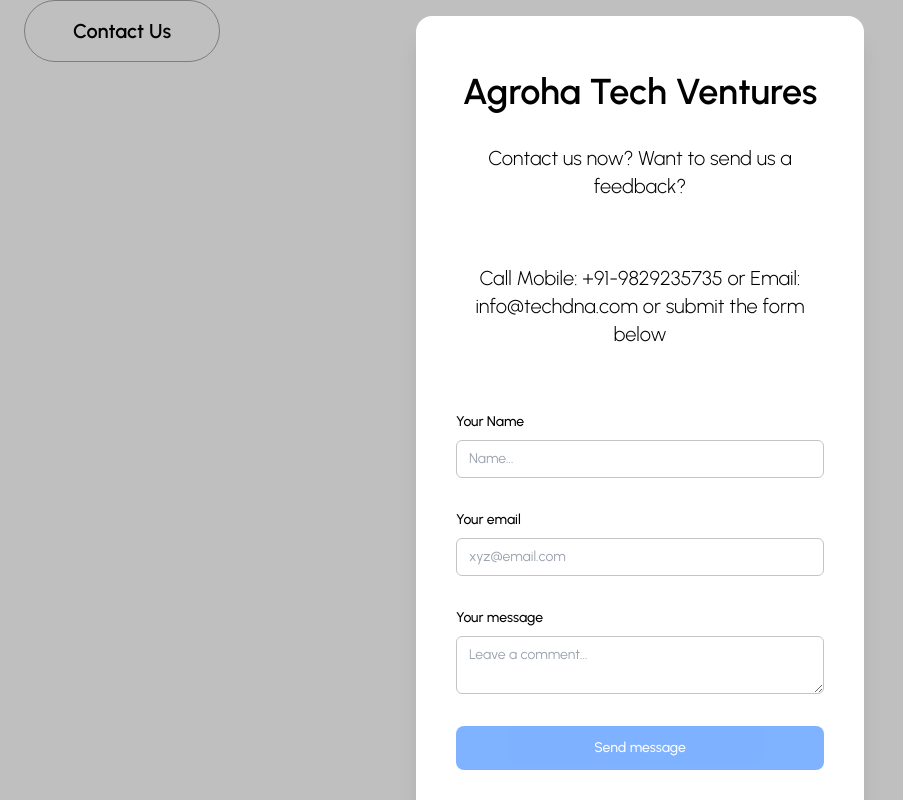
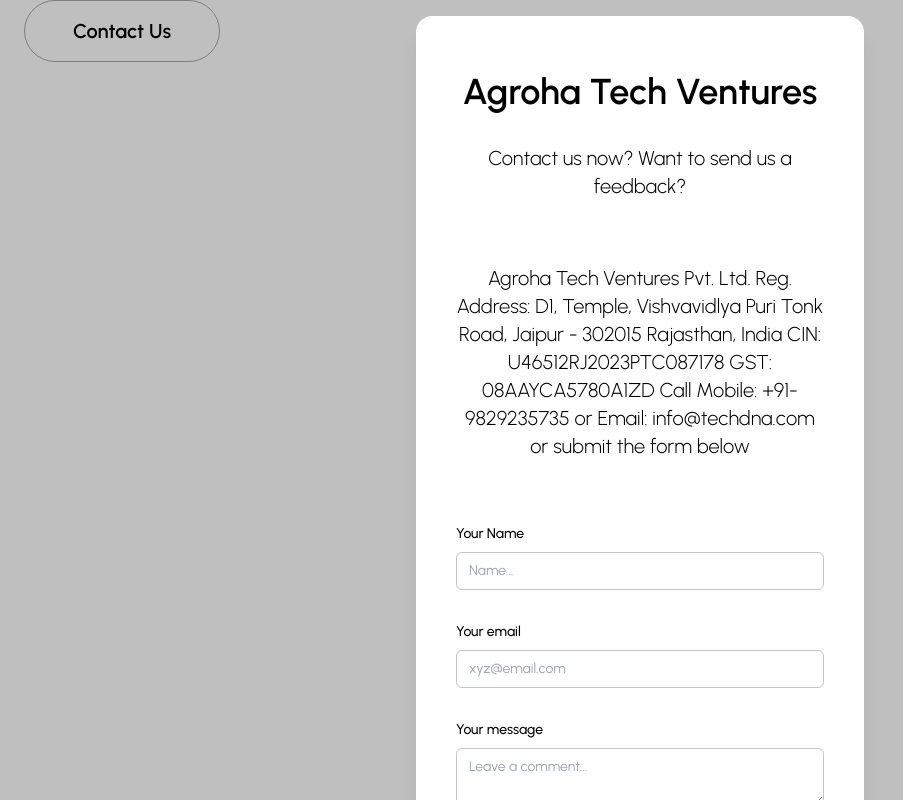
Before and after one commit to RamsaTech/TechDNA, a Next.js app: page /components/Navbar/Contactus in a window 1280 px wide. Both pictures are taken after a click on the button "Contact Us". Shown: the whole page, without its empty margins (0-903 px from the left). Built offline with nearby package versions, Linux system fonts and the light colour scheme.

Commit message:
Update Contactus.tsx

```diff
--- a/pages/components/Navbar/Contactus.tsx
+++ b/pages/components/Navbar/Contactus.tsx
@@ -89,7 +89,15 @@
                                             </Link>
                                         </div>
                                         <p className="mb-8 lg:mb-16 mt-8 font-light text-center text-gray-500 dark:text-gray-400 sm:text-xl">Contact us now? Want to send us a feedback?</p>
-                                        <p className="mb-8 lg:mb-16 mt-8 font-light text-center text-gray-500 dark:text-gray-400 sm:text-xl">Call Mobile: +91-9829235735 or Email: info@techdna.com or submit the form below</p>
+                                        <p className="mb-8 lg:mb-16 mt-8 font-light text-center text-gray-500 dark:text-gray-400 sm:text-xl">
+Agroha Tech Ventures Pvt. Ltd.
+Reg. Address: D1, Temple, Vishvavidlya Puri Tonk Road,
+Jaipur - 302015
+Rajasthan, India
+
+CIN: U46512RJ2023PTC087178
+GST: 08AAYCA5780A1ZD
+Call Mobile: +91-9829235735 or Email: info@techdna.com or submit the form below</p>
 
                                         <form action="#" className="space-y-8" onSubmit={handleSubmit}>
                                             <div>
```
